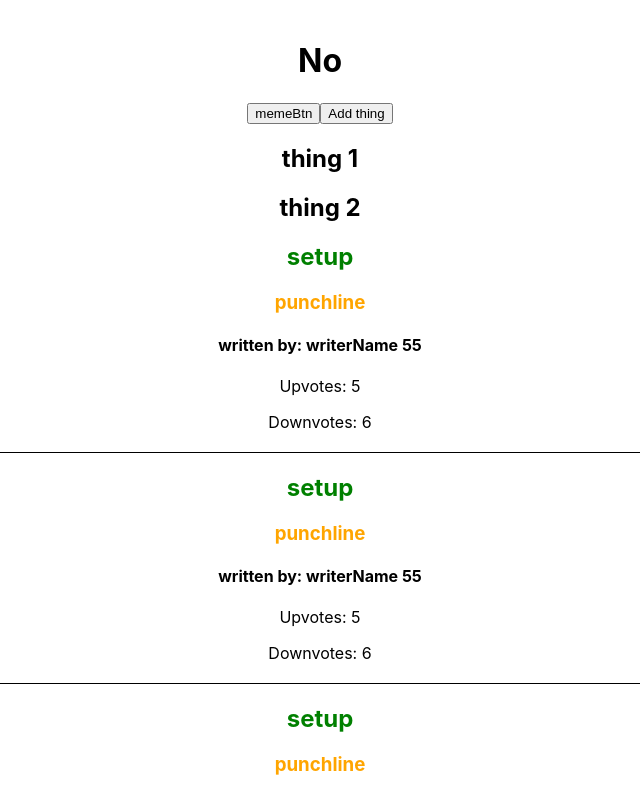
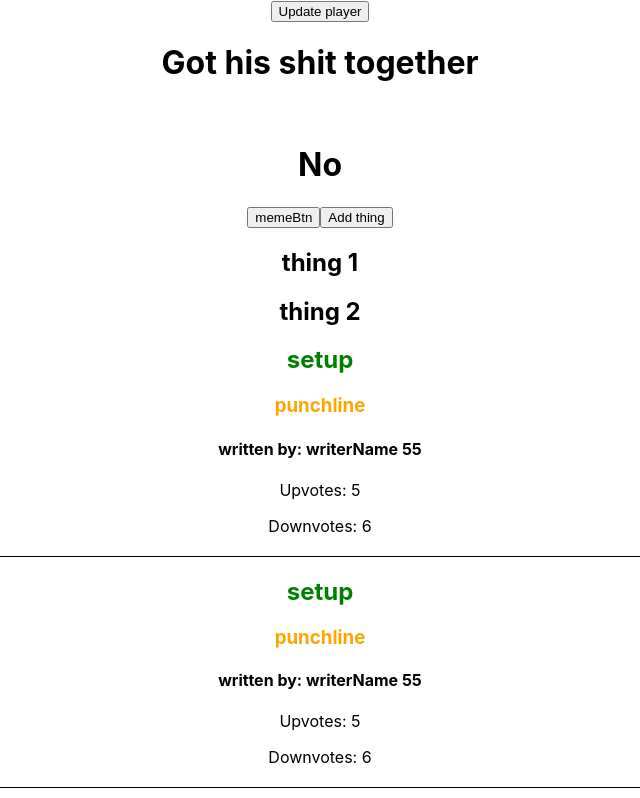
Before and after one commit to oscargelin/React-TS-pracc, a React (Create React App) app: page / in a window 1280 px wide. Shown: the top 798 px of the page, without its empty margins (320-960 px from the left). Built offline with nearby package versions, Linux system fonts and the light colour scheme.

Commit message:
Object updated with useState function iGotClicked() {   /** @ts-ignore */   setPlayer((prevPlayer) => {     return { ...prevPlayer, player.usesV1: };   }); }

```diff
--- a/src/App.tsx
+++ b/src/App.tsx
@@ -7,6 +7,7 @@ import data from "./data";
 import JokeData from "./jokeData";
 import Button from "./components/Button";
 import Memes from "./MemesData";
+import Player from "./components/Player";
 
 let jokes = JokeData.map((joke) => {
   return <Joke key={joke.id} {...joke} />;
@@ -30,19 +31,21 @@ function App() {
     ]);
   };
   const mappedThings = things.map((thing) => <h2 key={thing}>{thing}</h2>);
+
   const [memeImage, setMemeImage] = useState("");
-  const [isGoingOut, setIsGoingOut] = useState(false);
   const handleMemeImageClick = () => {
     setMemeImage(Memes.data.memes[generateRandomNumber()].url);
   };
-
+  const [isGoingOut, setIsGoingOut] = useState(false);
   const handleIsGoingOut = () => {
     setIsGoingOut((prevIsGoingOut) => {
       return prevIsGoingOut ? false : true;
     });
   };
+
   return (
     <div className="App">
+      <Player />
       <img src={memeImage}></img>
       <h1 onClick={handleIsGoingOut}>{isGoingOut ? "Yes" : "No"}</h1>
       <button onClick={handleMemeImageClick}>memeBtn</button>
--- /dev/null
+++ b/src/components/Player.tsx
@@ -0,0 +1,37 @@
+import React, { useState } from "react";
+import style from "../styles/Player.module.scss";
+
+interface Player {
+  name: string;
+  hcp: number;
+  age: number;
+  favBrand: string;
+  favClub: string;
+  usesV1: boolean;
+}
+
+const ranjo: Player = {
+  name: "Ranjo",
+  hcp: 19.2,
+  age: 30,
+  favBrand: "Mizuno",
+  favClub: "8-iron",
+  usesV1: false,
+};
+
+const Player = () => {
+  const [player, setPlayer] = useState<Player>(ranjo);
+  function iGotClicked() {
+    /** @ts-ignore */
+    setPlayer((prevPlayer) => {
+      return { ...prevPlayer, usesV1: !prevPlayer.usesV1 };
+    });
+  }
+  return (
+    <div>
+      <button onClick={iGotClicked}>Update player</button>
+      <h1>{player.usesV1 ? "V1 Fan boiii" : "Got his shit together"}</h1>
+    </div>
+  );
+};
+export default Player;
--- /dev/null
+++ b/src/styles/Player.module.scss
@@ -0,0 +1,6 @@
+.player {
+  color: rgb(179, 243, 2);
+}
+.prov1 {
+  color: rgb(1, 238, 247);
+}
```
